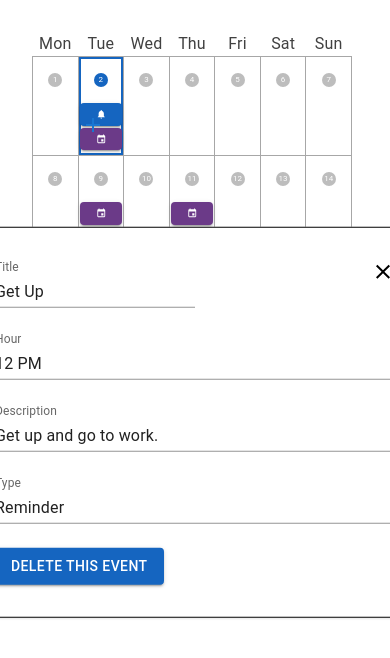
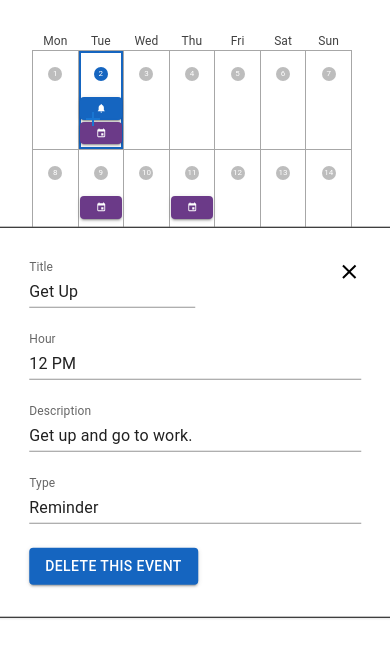
Before and after one commit to Zulaxy/assignment-calendar, a React (Create React App) app: page / in a window 390 px wide. Both pictures are taken after a click on the element 100 px from the left and 115 px from the top of the page. Shown: the top 658 px of the page. Built offline with nearby package versions, Linux system fonts and the light colour scheme.

Commit message:
more responsive updates

```diff
--- a/src/App.tsx
+++ b/src/App.tsx
@@ -86,6 +86,12 @@ function App() {
               key={day}
               sx={{
                 width: "calc(100% / 7)",
+                fontSize: {
+                  xs: "0.75em",
+                  sm: "0.85em",
+                  md: "1em",
+                  lg: "1.25em",
+                },
                 textAlign: "center",
                 color: myAppColors.mainGray,
                 marginRight: "-1px",
--- a/src/components/modal/EventDetailsModal.tsx
+++ b/src/components/modal/EventDetailsModal.tsx
@@ -123,7 +123,7 @@ const EventDetailsModal = ({ open, onClose }: EventDetailsModalProps) => {
           top: "50%",
           left: "50%",
           transform: "translate(-50%, -50%)",
-          width: 400,
+          width: { xs: "85%", sm: "80%", md: "60%", lg: "40%" },
           bgcolor: "background.paper",
           border: "1px solid #000",
           boxShadow: "rgba(0, 0, 0, 0.1) 1px 1px 2px",
```
